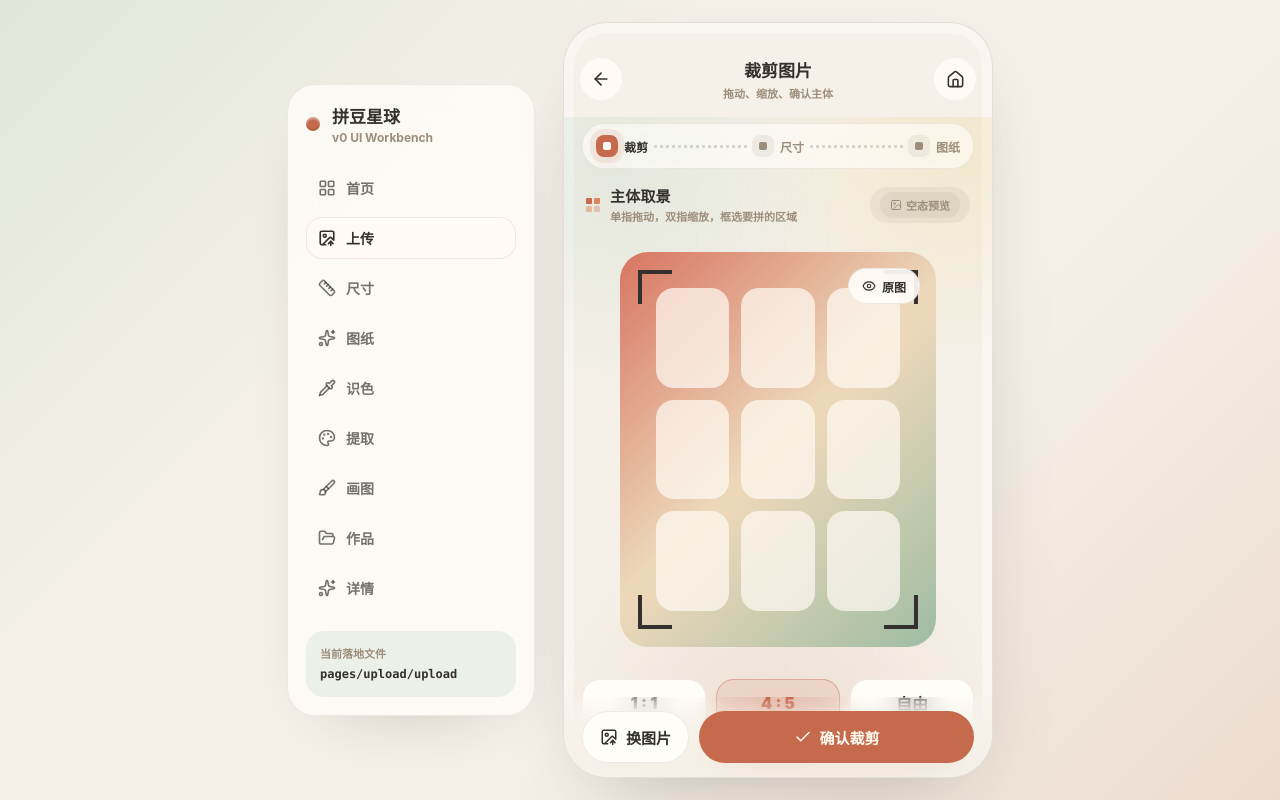
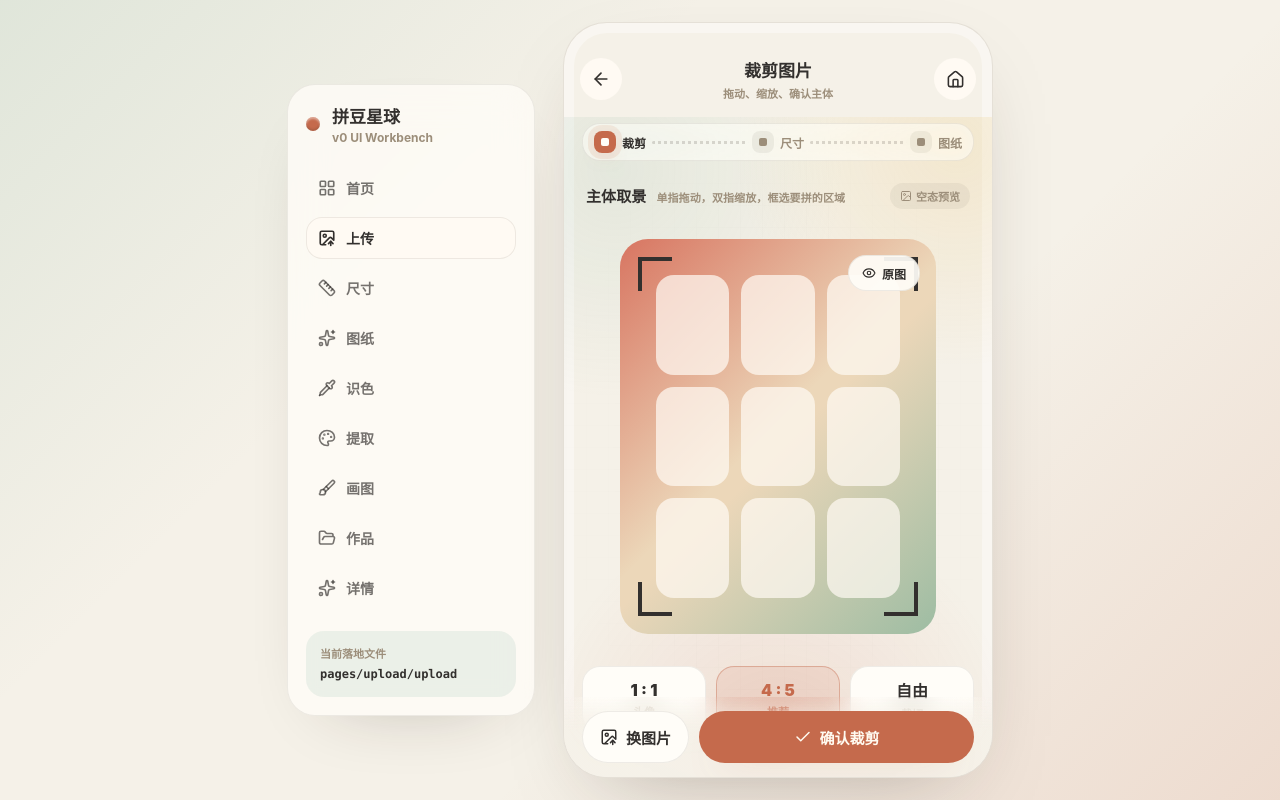
Before and after one commit to zhao031119-bit/pindou, a React (Vite) app: page / in a window 1280 px wide. Both pictures are taken after a click on the button "上传". Built offline with nearby package versions, Linux system fonts and the light colour scheme.

Commit message:
fix: resolve CSS issues and refine UI elements
Fix CSS cache issue and adjust section decorations, titles, and UI elements for better aesthetics.

```diff
--- a/v0-app/src/styles.css
+++ b/v0-app/src/styles.css
@@ -274,10 +274,10 @@ button {
   display: flex;
   align-items: center;
   gap: 4px;
-  padding: 12px 14px;
-  border-radius: 22px;
-  background: rgba(255, 253, 248, 0.72);
-  box-shadow: inset 0 0 0 1px var(--border), 0 16px 30px -28px rgba(42, 31, 23, 0.3);
+  padding: 8px 12px;
+  border-radius: 18px;
+  background: rgba(255, 253, 248, 0.65);
+  box-shadow: inset 0 0 0 1px var(--border);
   backdrop-filter: blur(12px);
 }
 
@@ -364,17 +364,14 @@ button {
 /* Section title with pixel decoration */
 .section-title {
   display: flex;
-  align-items: center;
-  gap: 10px;
-  padding: 0 4px;
-  margin-bottom: -4px;
+  align-items: baseline;
+  gap: 12px;
+  padding: 6px 4px 0;
+  margin-bottom: -2px;
 }
 
 .section-pixel {
-  display: grid;
-  grid-template-columns: repeat(2, 6px);
-  gap: 2px;
-  flex-shrink: 0;
+  display: none;
 }
 
 .section-pixel i {
@@ -407,33 +404,41 @@ button {
 .section-copy {
   flex: 1;
   min-width: 0;
+  display: flex;
+  align-items: baseline;
+  gap: 10px;
 }
 
 .section-copy strong {
-  display: block;
+  flex-shrink: 0;
   font-size: 15px;
   font-weight: 900;
-  letter-spacing: 0.2px;
+  letter-spacing: 0.1px;
 }
 
 .section-copy small {
-  display: block;
-  margin-top: 2px;
+  flex: 1;
+  min-width: 0;
   color: var(--muted);
   font-size: 11px;
   font-weight: 700;
+  letter-spacing: 0.1px;
+  white-space: nowrap;
+  overflow: hidden;
+  text-overflow: ellipsis;
 }
 
 .section-action {
   flex-shrink: 0;
   display: inline-flex;
   align-items: center;
-  gap: 4px;
-  padding: 5px 10px;
-  border-radius: 999px;
-  background: rgba(42, 31, 23, 0.05);
-  font-size: 11px;
-  font-weight: 900;
+  gap: 5px;
+  padding: 0;
+  background: transparent;
+  font-size: 10px;
+  font-weight: 900;
+  letter-spacing: 1.2px;
+  text-transform: uppercase;
   color: var(--muted);
 }
 
@@ -686,14 +691,22 @@ button {
 
 .pixel-cell {
   border-radius: 50%;
+  background-image: radial-gradient(
+    circle at 30% 26%,
+    rgba(255, 255, 255, 0.55) 0%,
+    rgba(255, 255, 255, 0.18) 24%,
+    transparent 52%
+  );
   box-shadow:
-    inset 0 -2px 3px rgba(42, 31, 23, 0.16),
-    inset 0 2px 3px rgba(255, 255, 255, 0.36);
+    inset 0 -3px 5px rgba(42, 31, 23, 0.3),
+    inset 0 1px 1.5px rgba(255, 255, 255, 0.55),
+    0 1px 2px rgba(42, 31, 23, 0.18);
 }
 
 .pixel-cell.empty {
-  background: rgba(255, 255, 255, 0.72);
-  box-shadow: inset 0 0 0 1px rgba(42, 31, 23, 0.06);
+  background-image: none;
+  background: rgba(255, 255, 255, 0.55);
+  box-shadow: inset 0 0 0 1px rgba(42, 31, 23, 0.05);
 }
 
 .crop-stage,
```
